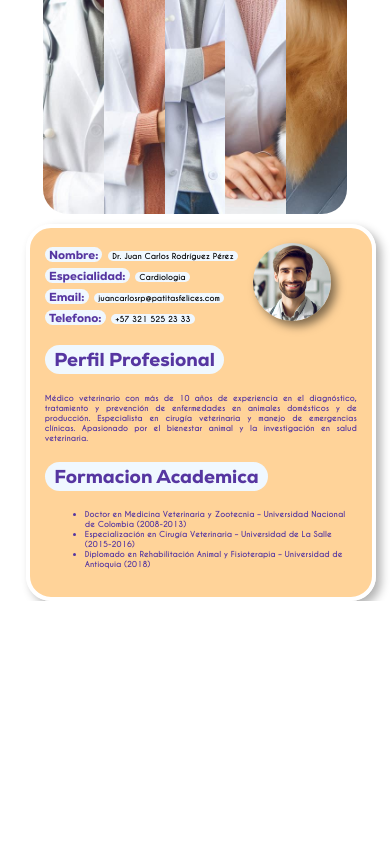
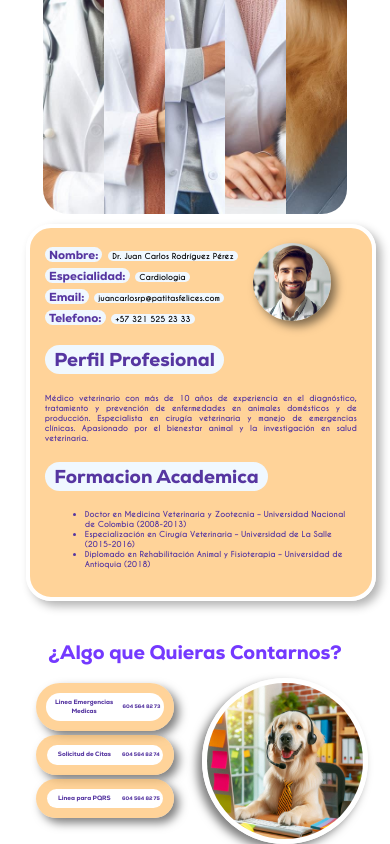
Before and after one commit to juancho0390/Patitas_Felices, a plain HTML site: page index.html in a window 390 px wide. Shown: the part 4212-5056 px from the top of the page. Before the commit the page ends 4813 px from the top, so only its background shows below. Drawn offline with Linux system fonts and the light colour scheme.

Commit message:
Update index.css

```diff
--- a/estilos/index.css
+++ b/estilos/index.css
@@ -615,8 +615,10 @@ h2 {
     }
 
     .seccion6 {
-        display: none;
-        height: auto;
+        max-height: unset;
+        height: 100%;
+        transform: translateY(350px);
+        margin: 10% 0 10% 0;
 
     }
 
```
